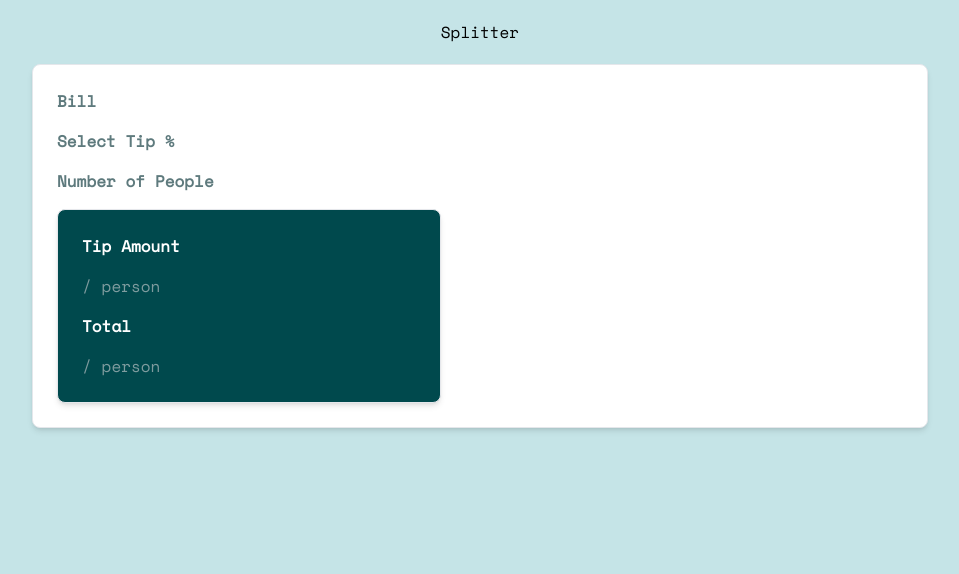
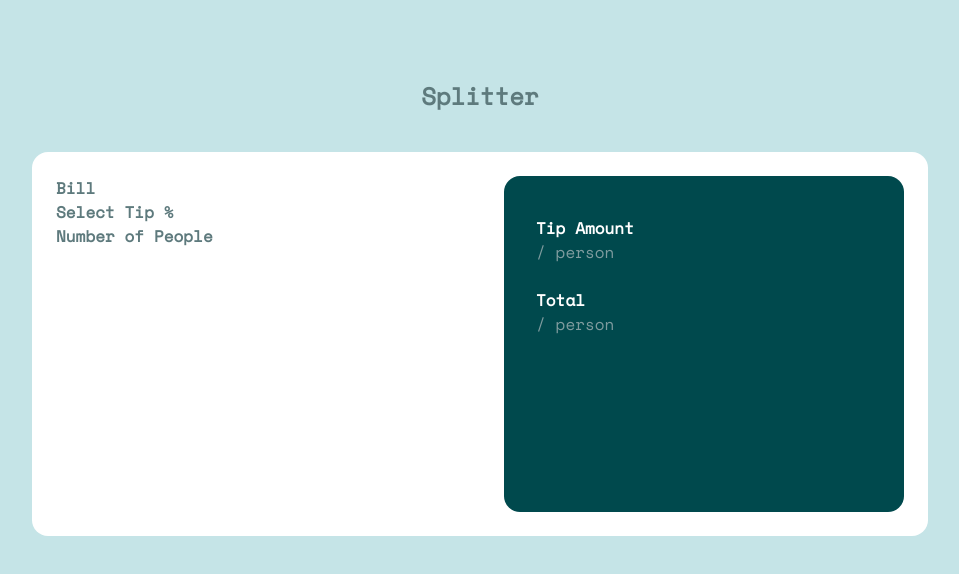
Before and after one commit to Kass-S/tip-calculator, a React (Vite) app: page / in a window 1280 px wide. Shown: the top 574 px of the page, without its empty margins (160-1119 px from the left). Built offline with nearby package versions, Linux system fonts and the light colour scheme.

Commit message:
style update

```diff
--- a/src/App.jsx
+++ b/src/App.jsx
@@ -7,10 +7,11 @@ function App() {
   return (
     <div>
       <div>
-        <p className='flex justify-center my-5'>Splitter</p>
+        <p className='flex justify-center text-2xl font-bold mt-20 my-10 text-color-dark'>Splitter</p>
       </div>
 
       <TipCard />
+
     </div>
   )
 }
--- a/src/components/TipCard.jsx
+++ b/src/components/TipCard.jsx
@@ -5,32 +5,42 @@ const TipCard = () => {
 
   return (
     <div className='flex justify-center'>
-        <Card className="lg:w-[56rem]">
+        <div className="lg:w-[56rem] grid grid-cols-2 bg-white rounded-2xl lg:h-96">
+            <div className='m-6 max-w-lg'>
                 <h5 className=" font-bold text-color-dark">
                     Bill
                 </h5>
+
                 <h5 className=" font-bold text-color-dark">
                     Select Tip %
                 </h5>
+
                 <h5 className=" font-bold text-color-dark">
                     Number of People
                 </h5>
+            </div>
 
-            <Card className="max-w-sm inner-card-bg">
+            <div className="max-w-lg inner-card-bg pl-8 p-4 m-6 rounded-2xl">
+                <div className='my-6'>
                     <h5 className="font-bold text-white">
                         Tip Amount
                     </h5>
                     <p className="font-normal text-color">
                         / person
                     </p>
+                </div>
+
+                <div className='my-6'>
                     <h5 className="font-bold text-white">
                         Total
                     </h5>
                     <p className="font-normal text-color">
                         / person
                     </p>
-            </Card>
-        </Card>
+                </div>
+
+            </div>
+        </div>
     </div>
   )
 }
```
Lines whose indentation alone changed are shown as unchanged.
